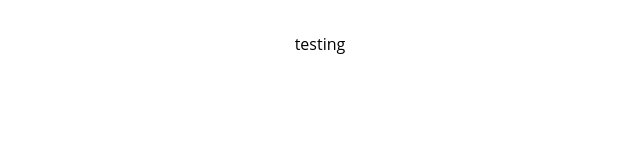
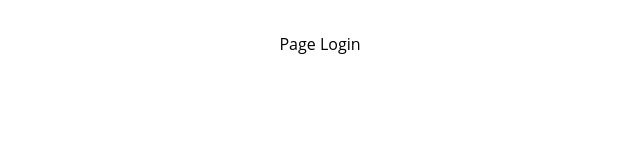
Before and after one commit to Shystra/chatProject, a React (Vite) app in the folder realtime-chat/: page / in a window 1280 px wide. Shown: the top 160 px of the page, without its empty margins (320-960 px from the left). Built offline with nearby package versions, Linux system fonts and the light colour scheme.

Commit message:
add router-dom for control routes

```diff
--- a/realtime-chat/package.json
+++ b/realtime-chat/package.json
@@ -11,7 +11,8 @@
   },
   "dependencies": {
     "react": "^18.2.0",
-    "react-dom": "^18.2.0"
+    "react-dom": "^18.2.0",
+    "react-router-dom": "^6.16.0"
   },
   "devDependencies": {
     "@types/react": "^18.2.15",
--- a/realtime-chat/src/App.tsx
+++ b/realtime-chat/src/App.tsx
@@ -1,14 +1,14 @@
+import { BrowserRouter } from 'react-router-dom'
 import './App.css'
+import { RouteApp } from './routes'
 
 function App() {
 
 
   return (
-    <>
-      <div>
-        <h1 className='bg-slate-800'>testing</h1>
-      </div>
-    </>
+    <BrowserRouter>
+      <RouteApp/>
+    </BrowserRouter>
   )
 }
 
--- /dev/null
+++ b/realtime-chat/src/pages/Login.tsx
@@ -0,0 +1,11 @@
+export function Login (){
+    return (
+        <>
+
+            <div>
+                <h1>Page Login</h1>
+            </div>
+
+        </>
+    )
+}
--- /dev/null
+++ b/realtime-chat/src/routes/index.tsx
@@ -0,0 +1,10 @@
+import { Routes, Route } from "react-router-dom"
+import { Login } from "../pages/Login"
+
+export const RouteApp = () => {
+    return(
+        <Routes>
+            <Route path="/" element={<Login />}/>
+        </Routes>
+    )
+}
```
Also changed, not shown: 1 other file (tests, documents, lock files or other folders).
